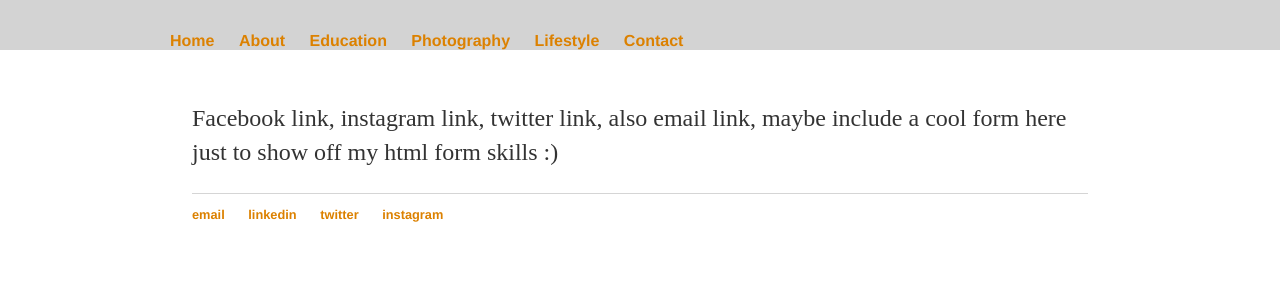
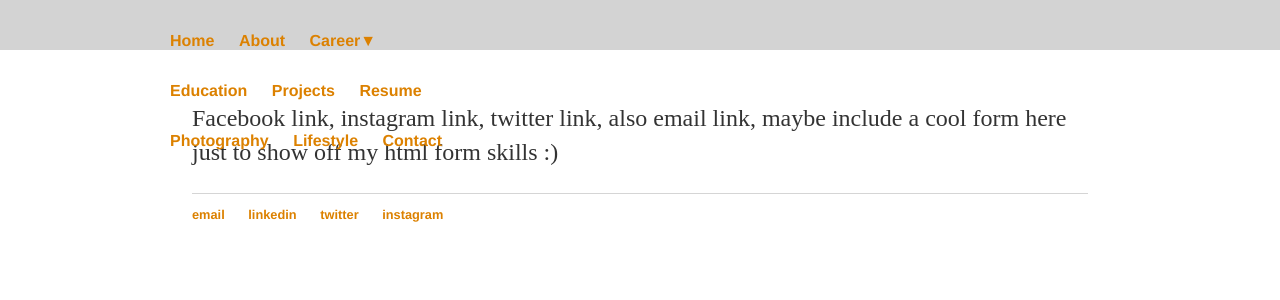
Before and after one commit to itsonlyjaz/itsonlyjaz.github.io, a Jekyll site: the page built from contact/index.html, in a window 1280 px wide. Shown: the top 300 px of the page. Built offline with Jekyll 4.4.1, drawn with Linux system fonts in a browser that asks for light colours.

Commit message:
Update default.html

```diff
--- a/_layouts/default.html
+++ b/_layouts/default.html
@@ -12,7 +12,13 @@
 	    		<ul class="menu-items">
 	        		<li><a href="/">Home</a></li>
 				<li><a href="/about">About</a></li>
-		        	<li><a href="/education">Education</a></li>
+		        	<li><a href="/career">Career<span class="arrow">&#9660;</span></a></li>
+					<ul class="sub-menu">
+						<li><a href="/career/education">Education</a></li>
+						<li><a href="/career/projects">Projects</a></li>
+						<li><a href="/career/resume">Resume</a></li>
+ 					</ul>
+
 	        		<li><a href="/photography">Photography</a></li>
 	        		<li><a href="/lifestyle">Lifestyle</a></li>
 				<li><a href="/contact">Contact</a></li>
```
